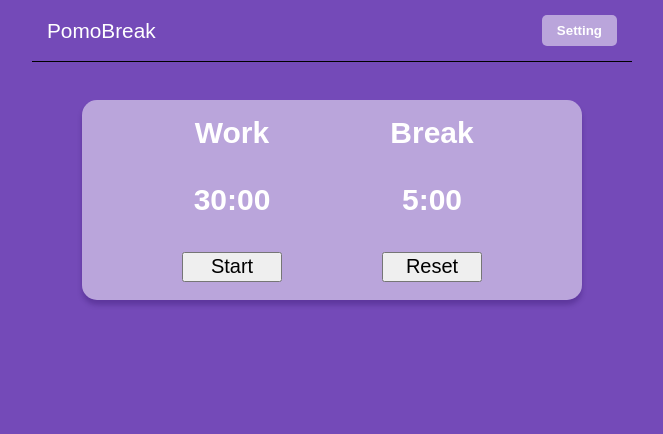
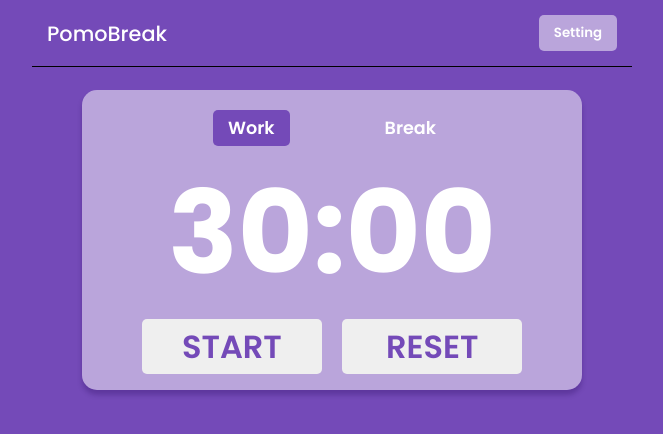
Before and after one commit to diegocrvo/JavaScript, a plain HTML site: page JavaScript_Projetos/Pomodoro_JavaScript/index.html in a window 1280 px wide. Shown: the whole page, without its empty margins (308-971 px from the left). Drawn offline with Linux system fonts and the light colour scheme.

Commit message:
Atualização do Projeto Pomodoro

```diff
--- a/JavaScript_Projetos/Pomodoro_JavaScript/index.html
+++ b/JavaScript_Projetos/Pomodoro_JavaScript/index.html
@@ -12,25 +12,20 @@
             <button>Setting</button>
         </header>
         <div id="container">
-            <p id="work" class="label">Work</p>
-            <p id="break" class="label">Break</p>
-            <!-- <p id="cycles" class="label">Cycles:</p> -->
+            <div id="TimerOptions">
+                <button id="work" class="btnOptions">Work</button>
+                <button id="break" class="btnOptions">Break</button>
+            </div>
+
             <!--Work Timer-->
             <div id="work-timer" class="timer">
                <p id="w_minutes">30</p><p class="semicolon">:</p><p id="w_seconds">00</p>
             </div>
 
-            <!-- <p id="counter" class="timer">0</p> -->
-
-            <!--Break Timer-->
-            <div id="break-timer" class="timer">
-                <p id="b_minutes">5</p><p class="semicolon">:</p><p id="b_seconds">00</p>
-             </div>
-
-             <button id="start" class="btn">Start</button>
-             <!-- <button id="stop" class="btn">Pause</button> -->
-             <button id="reset" class="btn">Reset</button>
-
+            <div id="TimerButtons">
+                <button id="start" class="btn">START</button>
+                <button id="reset" class="btn">RESET</button>
+            </div>
         </div>
 
         <script src="main.js"></script>
--- a/JavaScript_Projetos/Pomodoro_JavaScript/main.js
+++ b/JavaScript_Projetos/Pomodoro_JavaScript/main.js
@@ -1,12 +1,39 @@
 var start = document.getElementById('start');
-// var stop = document.getElementById('stop');
 var reset = document.getElementById('reset');
 
 var wm = document.getElementById('w_minutes');
 var ws = document.getElementById('w_seconds');
 
-var bm = document.getElementById('b_minutes');
-var bs = document.getElementById('b_seconds');
+var btnOptions = document.getElementsByClassName('btnOptions')
+btnOptions[0].style.background = '#744ab8'
+
+var modo = 'work'
+
+// -(x)quando muda de aba com o relogio correndo não reseta o botão start.
+//     -( )o botão start reseta o texto, porem sua função 'continua no pause'.
+// -(x)quando dar start em uma aba e vai para outra não reseta o relogio.
+// -(x)clicando em resete na aba break o relogio recebe 30 e não 5.
+
+
+btnOptions[0].addEventListener('click', function(){
+    btnOptions[0].style.background = '#744ab8'
+    btnOptions[1].style.background = 'transparent'
+    wm.innerText = 30;
+    ws.innerText = "00";
+    modo = 'work'
+    start.innerText = 'START'
+    stopInterval()
+})
+
+btnOptions[1].addEventListener('click', function(){
+    btnOptions[1].style.background = '#744ab8'
+    btnOptions[0].style.background = 'transparent'
+    wm.innerText = 5;
+    ws.innerText = "00";
+    modo = 'break'
+    start.innerText = 'START'
+    stopInterval()
+})
 
 //store a reference to a timer variable
 var startTimer;
@@ -14,31 +41,27 @@ var startTimer;
 start.addEventListener('click', function(){
     if(startTimer === undefined){
         startTimer = setInterval(timer, 1000)
-        start.innerText = 'Pause'
+        start.innerText = 'PAUSE'
     } else {
         stopInterval()
         startTimer = undefined;
-        start.innerText = 'Start'
+        start.innerText = 'START'
     }
 })
 
 reset.addEventListener('click', function(){
-    wm.innerText = 30;
-    ws.innerText = "00";
-
-    bm.innerText = 5;
-    bs.innerText = "00";
-
-    // document.getElementById('counter').innerText = 0;
+    if(modo == 'work'){
+        wm.innerText = 30;
+        ws.innerText = "00";
+    } else if(modo == 'break'){
+        wm.innerText = 5;
+        ws.innerText = "00";
+    }
     stopInterval()
     startTimer = undefined;
+    start.innerText = 'START'
 
 })
-
-// stop.addEventListener('click', function(){
-//     stopInterval()
-//     startTimer = undefined;
-// })
 
 //Start Timer Function
 function timer(){
@@ -50,27 +73,17 @@ function timer(){
         wm.innerText--;
     }
 
-    //Break Timer Countdown
+    //Increment Counter by one if one full cycle is completed
     if(wm.innerText == 0 && ws.innerText == 0){
-        if(bs.innerText != 0){
-            bs.innerText--;
-        } else if(bm.innerText != 0 && bs.innerText == 0){
-            bs.innerText = 59;
-            bm.innerText--;
+        if(modo == 'work'){
+            wm.innerText = 30;
+            ws.innerText = "00";
+        } else if(modo == 'break'){
+            wm.innerText = 5;
+            ws.innerText = "00";
         }
+        stopInterval()
     }
-
-    //Increment Counter by one if one full cycle is completed
-    if(wm.innerText == 0 && ws.innerText == 0 && bm.innerText == 0 && bs.innerText == 0){
-        wm.innerText = 30;
-        ws.innerText = "00";
-
-        bm.innerText = 5;
-        bs.innerText = "00";
-
-        document.getElementById('counter').innerText++;
-    }
-
 }
 
 //Stop Timer Function
--- a/JavaScript_Projetos/Pomodoro_JavaScript/style.css
+++ b/JavaScript_Projetos/Pomodoro_JavaScript/style.css
@@ -1,8 +1,17 @@
+@import url('https://fonts.googleapis.com/css2?family=Poppins:ital,wght@0,100;0,200;0,300;0,400;0,500;0,600;0,700;0,800;0,900;1,100;1,200;1,300;1,400;1,500;1,600;1,700;1,800;1,900&display=swap');
+
 * {
     margin: 0;
     padding: 0;
     box-sizing: border-box;
     text-decoration: none;
+    font-family: Poppins, sans-serif, Arial, Helvetica;
+}
+
+html {
+    background-color: #744ab8;
+    height: 100%;
+    font-family: Arial, Helvetica, sans-serif;
 }
 
 body {
@@ -11,25 +20,12 @@ body {
     height: 100vh;
 }
 
-html {
-    background-color: #744ab8;
-    height: 100%;
-    font-family: Arial, Helvetica, sans-serif;
-}
-
-/* h1 {
-    color: white;
-    font-family: Arial, Helvetica, sans-serif;
-    text-align: center;
-} */
-
 header {
     display: flex;
     align-items: center;
     justify-content: space-between;
     width: 600px;
     margin: auto;
-    margin-bottom: 15px;
     border-bottom: 1px solid black;
     padding: 15px;
 }
@@ -47,51 +43,44 @@ header button {
     border-radius: 5px;
     background-color: rgba(255, 255, 255, 0.5);
     color: white;
-    font-weight: 700;
+    font-weight: 600;
+    cursor: pointer;
 }
 
 #container {
     position: absolute;
-    top: 25%;
+    display: flex;
+    align-items: center;
+    justify-content: space-around;
+    flex-direction: column;
+    padding: 20px;
+    top: 30%;
     left: 50%;
     transform: translate(-50%, -50%);
-    height: 200px;
+    height: 300px;
     width: 500px;
     background-color: rgba(255, 255, 255, 0.5);
     margin: 0 auto;
     border-radius: 15px;
     box-shadow: 0 5px 5px rgba(31, 1, 80, 0.26);
-    display: grid;
-    grid-template-columns: repeat(5, 1fr);
-    grid-template-rows: repeat(3, 1fr);
+}
+
+#TimerOptions {
+    display: flex;
+    gap: 80px;
 }
 
 /*timers*/
-.label {
+#work-timer {
+    display: flex;
     align-self: center;
     justify-self: center;
-
-    font-size: 30px;
+    font-size: 1.8em;
     font-weight: bold;
 }
 
-#work {
-    grid-area: 1 / 2 / 1 / 2;
-}
-#break {
-    grid-area: 1 / 4 / 1 / 4;
-}
-/* #cycles {
-    grid-area: 1 / 3 / 1 / 3;
-} */
-
-.timer {
-    display: flex;
-    align-self: center;
-    justify-self: center;
-
-    font-size: 30px;
-    font-weight: bold;
+#work-timer p {
+    font-size: 4em;
 }
 
 p {
@@ -100,40 +89,29 @@ p {
     padding: 0;
 }
 
-#counter {
-    grid-area: 2 / 3 / 2 / 3;
-    color: white;
-}
-
-#work-timer {
-    grid-area: 2 / 2 / 2 / 2;
-}
-
-#break-timer {
-    grid-area: 2 / 4 / 2 / 4;
-}
-
 /*buttons*/
 
 .btn {
     align-self: center;
     justify-self: center;
-
-
-    width: 100px;
-    height: 30px;
-
-    font-size: 20px;
+    width: 180px;
+    height: 55px;
+    font-size: 2em;
+    font-weight: 600;
+    border: none;
+    border-radius: 5px;
+    margin: 0 8px;
+    color: #744ab8;
+    cursor: pointer;
 }
 
-#start {
-    grid-area: 3 / 2 / 3 / 2;
+.btnOptions {
+    background-color: transparent;
+    border: none;
+    padding: 5px 15px;
+    font-size: 1.1em;
+    font-weight: 600;
+    color: white;
+    border-radius: 5px;
+    cursor: pointer;
 }
-
-#reset {
-    grid-area: 3 / 4 / 3 / 4;
-}
-
-/* #stop {
-    grid-area: 3 / 4 / 3 / 4;
-} */
```
